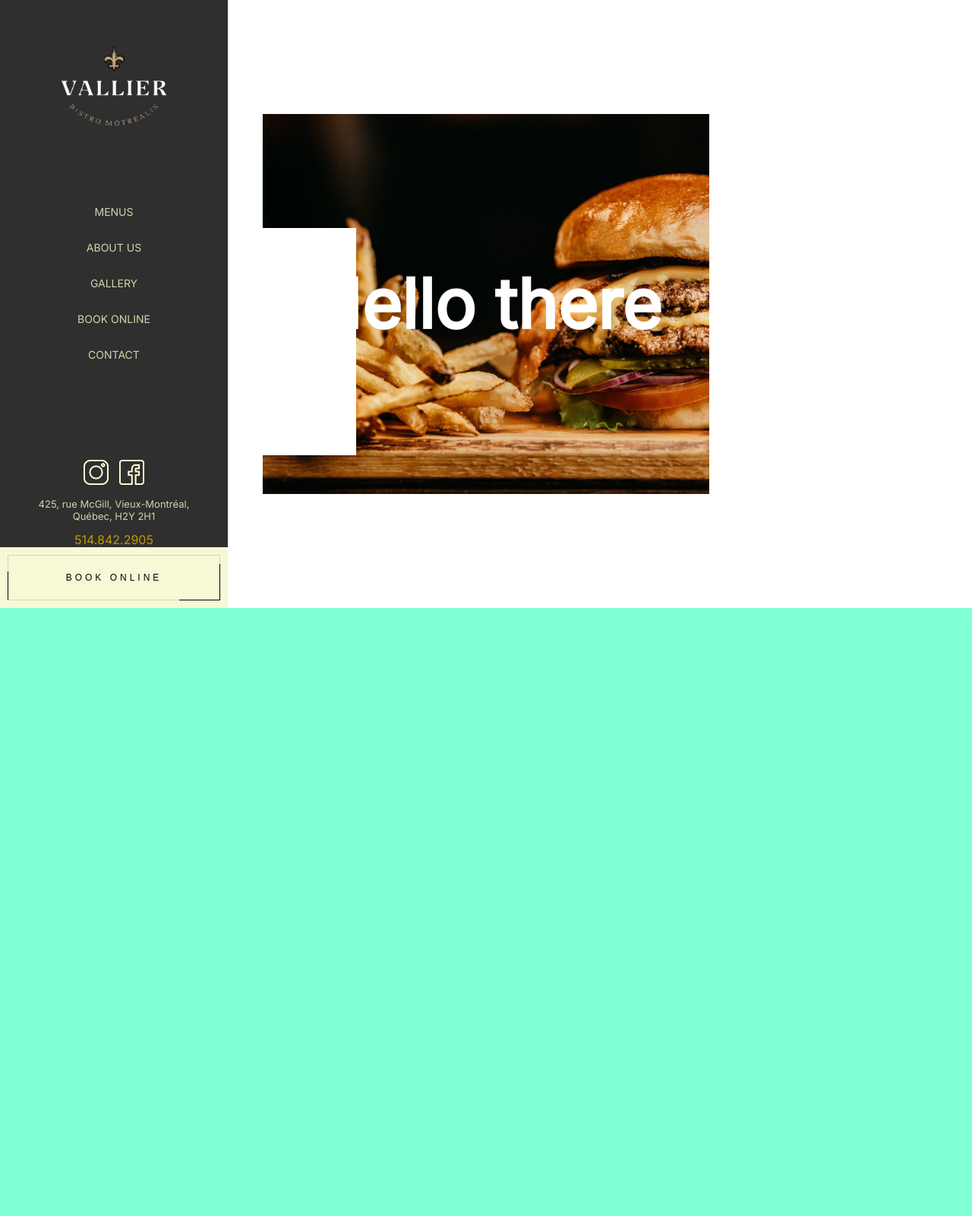
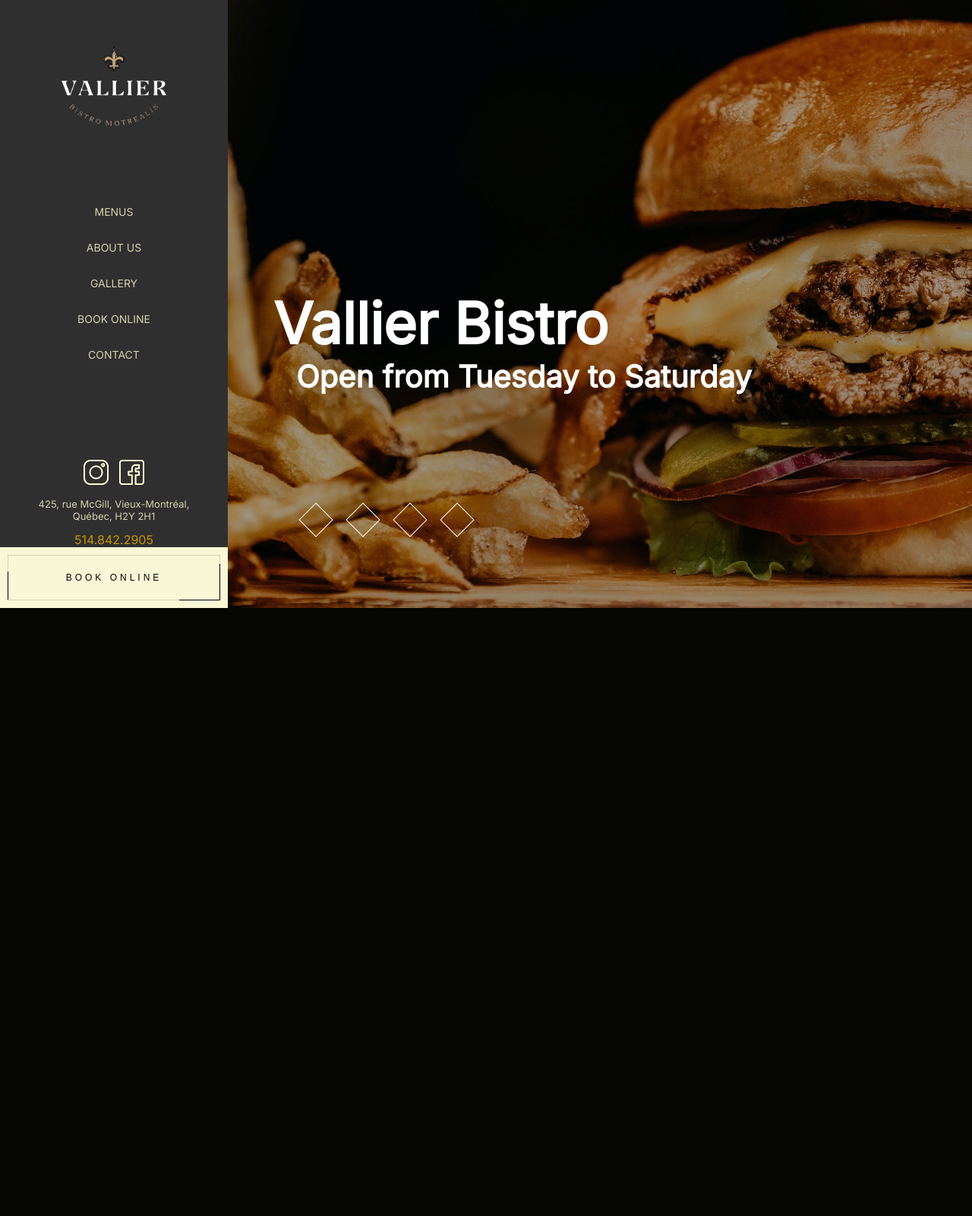
Before and after one commit to ghorus/best-portfolio, a Flask app: page /restaurant in a window 1280 px wide. Shown: the whole page at 76% size. After the commit the page ends 800 px from the top, so only its background shows below. Run offline with Flask 2, Linux system fonts and the light colour scheme.

Commit message:
update portfolio

```diff
--- a/static/restaurant.css
+++ b/static/restaurant.css
@@ -83,35 +83,32 @@ body{
 button:hover{opacity:0.93;}
 .foodHero{
     height:100vh;
-    overflow-y: auto;
-    overflow-x: hidden;
-    perspective: 10px;
+    max-width: 100%;
+    overflow: hidden;
+    overscroll-behavior-y: contain;
+    position: relative;
+    width:100vw;
+}
+.foodImage{
+    filter: brightness(65%);
+    height:100%;
+    object-fit: cover;
+    position: absolute;
+    width:100%;
 
 }
-.foodImage,.foodText{
-    object-fit: cover;
-    position: absolute;
-    z-index: -1;
+.foodText{
+    bottom:280px;
+    font-size: 50px;
+    color:white;
+    position:absolute;
+    left:360px;
+
 }
-.foodImage{
-    height:500px;
-    scale:2;
-    transform: translateZ(-10px);
-}
-.foodImageContainer{
-    align-items: center;
-    display: flex;
-    height:100%;
-    justify-content: center;
-    position:relative;
-    transform-style: preserve-3d;
-    z-index: -1;
-}
-.foodText{
-    font-size: 90px;
-    color:white;
-    scale:1.5;
-    transform: translateZ(-5px);
+.foodTitle{margin:0;}
+.foodSubtitle{
+    font-size:40px;
+    margin:0px 30px;
 }
 .food2{
     background-color: aquamarine;
@@ -187,8 +184,37 @@ nav{
     z-index:100;
 }
 .phone{color:rgb(196, 150, 0);margin:0;}
+.square{
+    border:1px solid white;
+    height:30px;
+    margin:0px 30px 0px 0px;
+    width:30px;
+    rotate: 45deg;
+}
+.square::after{
+    background-color: white;
+    content:'';
+    display: block;
+    height:20px;
+    position: absolute;
+    left:5px;
+    scale:0;
+    top:5px;
+    transition: 0.1s ease-in-out;
+    width:20px;
+}
+.square:hover::after{
+    scale:1;
+}
+.squares{
+    bottom:100px;
+    display: flex;
+    left:400px;
+    position:absolute;
+    width:300px;}
 .socialContainer{margin:100px 0px 0px 0px;}
 .socialImage{height:33px;}
+.socialImage:hover{filter: brightness(40%);}
 .socialImage:nth-child(1){margin:0px 10px 0px 0px;}
 @keyframes navRoll {
     0%{opacity: 0.1;transform: translateY(-25px);}
--- a/templates/index.html
+++ b/templates/index.html
@@ -56,7 +56,7 @@
     <section class="portfolioContainer">
         <h1>Portfolio</h1>
         <div class="projects">
-            <a href="{{url_for('restaurant')}}"><div class="project"><img class="projectImage" src="{{url_for('static', filename='website_digital.png')}}"></div></a>
+            <a href="{{url_for('restaurant')}}"><div class="project"><img class="projectImage" src="{{url_for('static', filename='website_restaurant.png')}}"></div></a>
             <a href="{{url_for('digitalbrand')}}"><div class="project"><img class="projectImage" src="{{url_for('static', filename='website_digital.png')}}"></div></a>
             <a href="{{url_for('podcast')}}"><div class="project"><img class="projectImage" src="{{url_for('static', filename='website_podcast.png')}}"></div></a>
             <a href="{{url_for('healthcare')}}"><div class="project"><img class="projectImage" src="{{url_for('static', filename='website_healthcare.png')}}"></div></a>
--- a/templates/restaurant.html
+++ b/templates/restaurant.html
@@ -37,12 +37,21 @@
         </button>
     </nav>
     <section class="foodHero">
-        <div class="foodImageContainer">
-            <img class="foodImage" src="{{url_for('static', filename='restaurantweb/food1.jpg')}}">
-            <h1 class="foodText">Hello there</h1>
+        <img class="foodImage" src="{{url_for('static', filename='restaurantweb/food1.jpg')}}">
+        <div class="foodText">
+            <h1 class="foodTitle">Vallier Bistro</h1>
+            <h1 class="foodSubtitle">Open from Tuesday to Saturday</h1>
+        </div>
+        <div class="squares">
+            <div class="square sqr1" onclick="sqr1()">
+                <div class="innerSquare"></div>
+            </div>
+            <div class="square"></div>
+            <div class="square"></div>
+            <div class="square"></div>
         </div>
     </section>
-    <section class="food2"></section>
+    <!-- <section class="food2"></section> -->
 
 
 
@@ -57,6 +66,18 @@
 
         <script type="text/javascript" src="//translate.google.com/translate_a/element.js?cb=googleTranslateElementInit"></script> -->
     <script>
+        //hero parallax//
+        window.addEventListener("scroll",function(){
+            var target = document.querySelector(".foodImage")
+            var scrolled = window.pageYOffset
+            var rate = scrolled * 0.5;
+            target.style.transform = 'translate3d(0px,'+rate+'px,0px)';
+
+        })
+        const square1 = document.querySelector(".sqr1")
+        function sqr1(){
+
+        }
 
     </script>
 </body>
```
Also changed, not shown: templates/digitalbrand.html (+5 -5 lines), static/website_restaurant.png (added).
